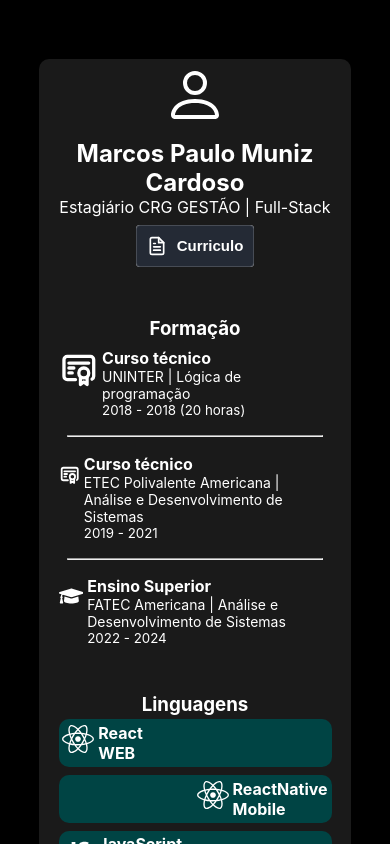
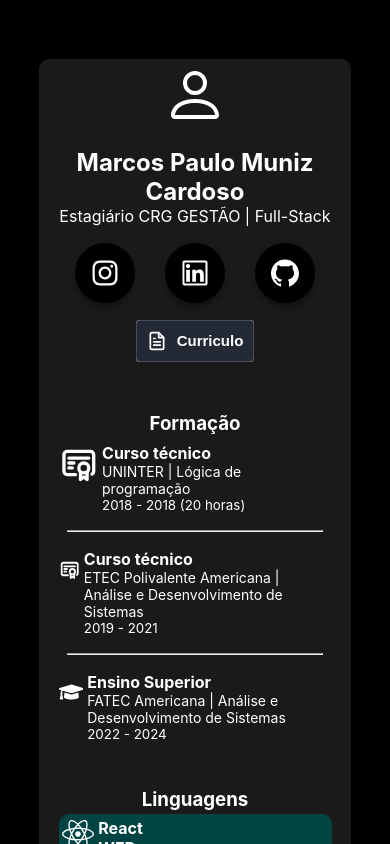
Before and after one commit to MarcosPMC1/SitePessoal, a React (Create React App) app: page / in a window 390 px wide. Shown: the top 844 px of the page. Built offline with nearby package versions, Linux system fonts and the light colour scheme.

Commit message:
responsividade e redes sociais

```diff
--- a/src/App.css
+++ b/src/App.css
@@ -140,7 +140,8 @@
   display: grid;
   grid-template-columns: repeat(3, 1fr);
   gap: 2vw;
-  padding: 1vw 5vw;
+  padding: 1vh 5vw;
+  padding-bottom: 10vh;
   margin: 0 auto;
 }
 
@@ -163,7 +164,7 @@
 
 .card {
   width: 65vw;
-  height: 85vh;
+  height: fit-content;
   background-image: linear-gradient(163deg, #00ff75 0%, #3700ff 100%);
   border-radius: 20px;
   transition: all 0.3s;
@@ -186,7 +187,53 @@
   box-shadow: 0px 0px 30px 1px rgba(0, 255, 117, 0.3);
 }
 
-@media screen and (max-width: 1400px) {
+.socials ul{
+  margin: 0;
+  padding: 0;
+  display: flex;
+}
+
+.socials ul li{
+  list-style-type: none;
+  margin: 0 15px;
+}
+
+.socials ul li a{
+  display: flex;
+  justify-content: center;
+  align-items: center;
+  border-radius: 50%;
+  width: 60px;
+  height: 60px;
+  background-color: #000;
+  box-shadow: 0 05px 4px rgba(0, 0, 0, 0.3);
+}
+
+.socials ul li .fab:hover{
+  color: #fff;
+}
+.socials ul li a:hover{
+  transform: translate(0, -15%);
+  transition: 0.5s;
+}
+
+.socials ul li:nth-child(1) a:hover{
+  background-color: #E1306C;
+}
+.socials ul li:nth-child(2) a:hover{
+  background-color: #0A66C2;
+}
+.socials ul li:nth-child(3) a:hover{
+  background-color: #000000;
+}
+
+@media screen and (max-width: 1424px) {
+  .header{
+    display: flex;
+    flex-direction: column;
+    gap: 2vh;
+  }
+
   .languages{
     display: flex;
     flex-direction: column;
@@ -207,22 +254,14 @@
   .card{
     height: fit-content;
     margin-bottom: 10vh;
-  }
-}
+    width: 80vw;
 
-@media screen and (max-width: 1010px) {
-  .header{
-    flex-direction: column;
   }
 
   .title{
     text-align: center;
   }
 
-  .card{
-    width: 80vw;
-  }
-
   .header{
     margin-bottom: 5vh;
   }
--- a/src/App.js
+++ b/src/App.js
@@ -9,7 +9,7 @@
 } from "react-icons/di";
 import { TbCertificate } from "react-icons/tb";
 import { GrNode } from "react-icons/gr";
-import { AiOutlineHtml5 } from "react-icons/ai";
+import { AiOutlineHtml5, AiOutlineInstagram, AiOutlineLinkedin, AiOutlineGithub } from "react-icons/ai";
 
 // import PDF from 'Documento.pdf'
 
@@ -26,6 +26,13 @@
             <div className="title">
               <h3 className="name">Marcos Paulo Muniz Cardoso</h3>
               <span>Estagiário CRG GESTÃO | Full-Stack </span>
+            </div>
+            <div className="socials">
+            <ul>
+              <li><a href="https://www.instagram.com/marcospmc__/"><AiOutlineInstagram size={32} /></a></li>
+              <li><a href="https://www.linkedin.com/in/marcos-cardoso-1931161b0/"><AiOutlineLinkedin size={32} /></a></li>
+              <li><a href="https://github.com/MarcosPMC1"><AiOutlineGithub size={32} /></a></li>
+            </ul>
             </div>
             <div className="cv">
               <a href="Documento.pdf" download='Documento.pdf'>
```
